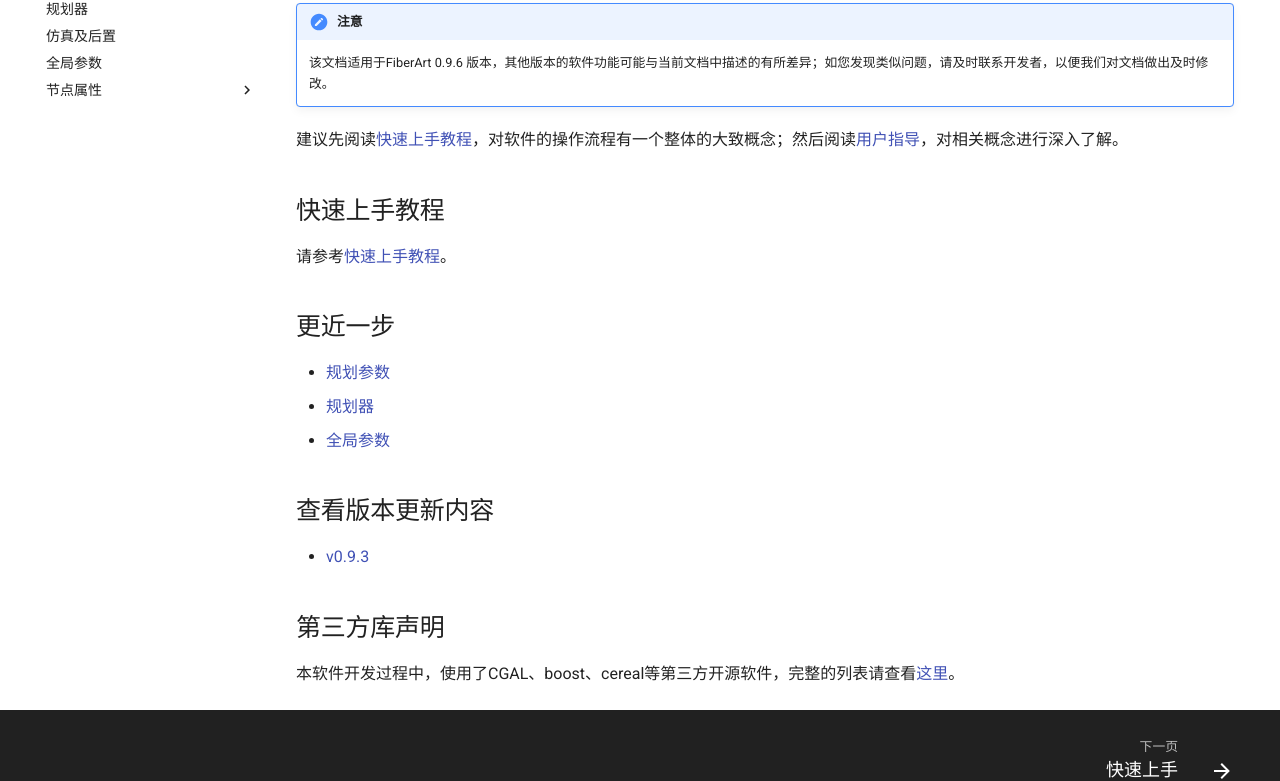
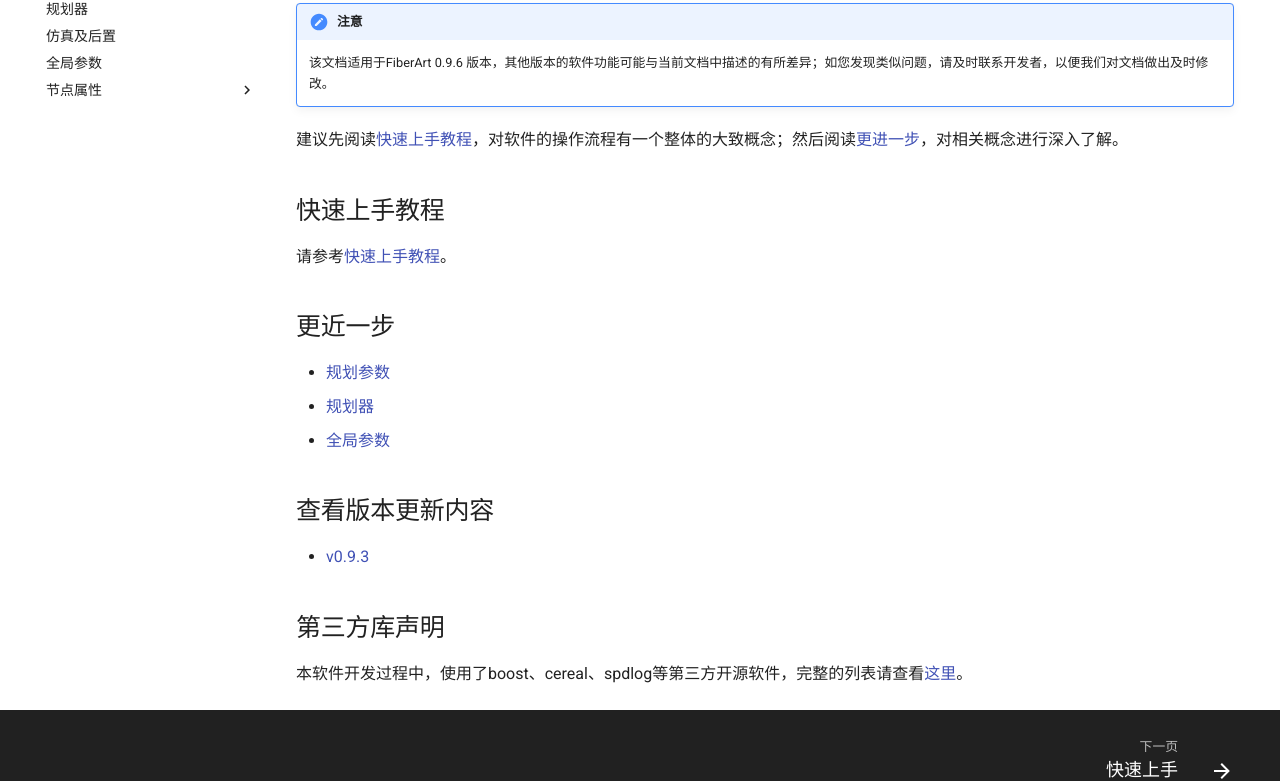
Before and after one commit to xiaodaxia-2008/FiberArtDocumentation, an MkDocs documentation site: the page built from docs/index.md, in a window 1280 px wide and 1197 px high. Shown: the part 326-1107 px from the top of the window. Built offline with MkDocs 1.6.1 and Material for MkDocs 9.7.7, drawn with Linux system fonts in a browser that asks for light colours.

Commit message:
add requirements.txt

```diff
--- a/docs/index.md
+++ b/docs/index.md
@@ -8,13 +8,13 @@
 !!! attention  "注意"
     该文档适用于FiberArt 0.9.6 版本，其他版本的软件功能可能与当前文档中描述的有所差异；如您发现类似问题，请及时联系开发者，以便我们对文档做出及时修改。
 
-建议先阅读[快速上手教程](./getting_started.md)，对软件的操作流程有一个整体的大致概念；然后阅读[用户指导](#用户指导)，对相关概念进行深入了解。
+建议先阅读[快速上手教程](./getting_started.md)，对软件的操作流程有一个整体的大致概念；然后阅读[更进一步](#deep-dive)，对相关概念进行深入了解。
 
-## 快速上手教程
+## 快速上手教程 {#getting-started}
 
 请参考[快速上手教程](getting_started.md)。
 
-## 更近一步
+## 更近一步 {#deep-dive}
 - [规划参数](./plan_parameters.md)
 - [规划器](./ply_planner.md)
 - [全局参数](./global_parameters.md)
@@ -25,4 +25,4 @@
 
 ## 第三方库声明
 
-本软件开发过程中，使用了CGAL、boost、cereal等第三方开源软件，完整的列表请查看[这里](./third_parties/LISTS.md)。
+本软件开发过程中，使用了boost、cereal、spdlog等第三方开源软件，完整的列表请查看[这里](./third_parties/LISTS.md)。
--- a/mkdocs.yml
+++ b/mkdocs.yml
@@ -54,5 +54,5 @@
   - offline
   - search
   - mkdocs-video:
-      is_video: True
-      video_muted: True
+      is_video: False
+      video_muted: False
--- /dev/null
+++ b/requirements.txt
@@ -0,0 +1,3 @@
+mkdocs
+mkdocs-material
+mkdocs-video
```
Also changed, not shown: docs/getting_started.md (+9 -0 lines), docs/plan_parameters.md (+10 -10 lines), docs/ply_planner.md (+1 -1 lines), docs/simulation.md (+1 -1 lines), 1 other file.
